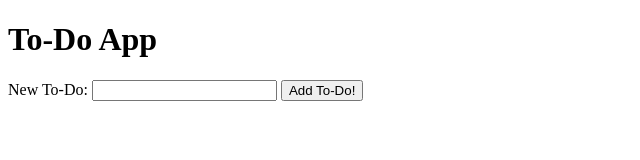
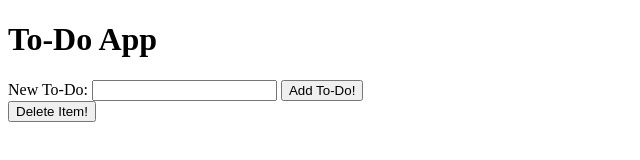
Before and after one commit to Jet8386/to-do-app, a plain HTML site: page index.html in a window 1280 px wide. Shown: the whole page, without its empty margins (0-640 px from the left). Drawn offline with Linux system fonts and the light colour scheme.

Commit message:
add delete button

```diff
--- a/index.html
+++ b/index.html
@@ -13,6 +13,9 @@
                         <button type="submit">Add To-Do!</button>
                 </form>
 
+                <form id="delItem">
+                        <button type="submit">Delete Item!</button>
+                </form>
                 <ul id="toDoList">
                 </ul>
 
```
Lines whose indentation alone changed are shown as unchanged.
